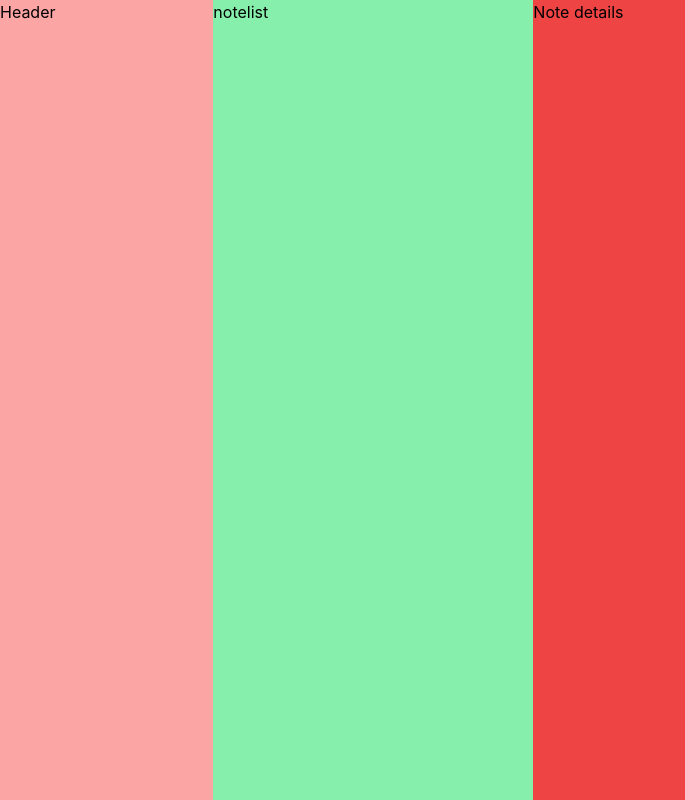
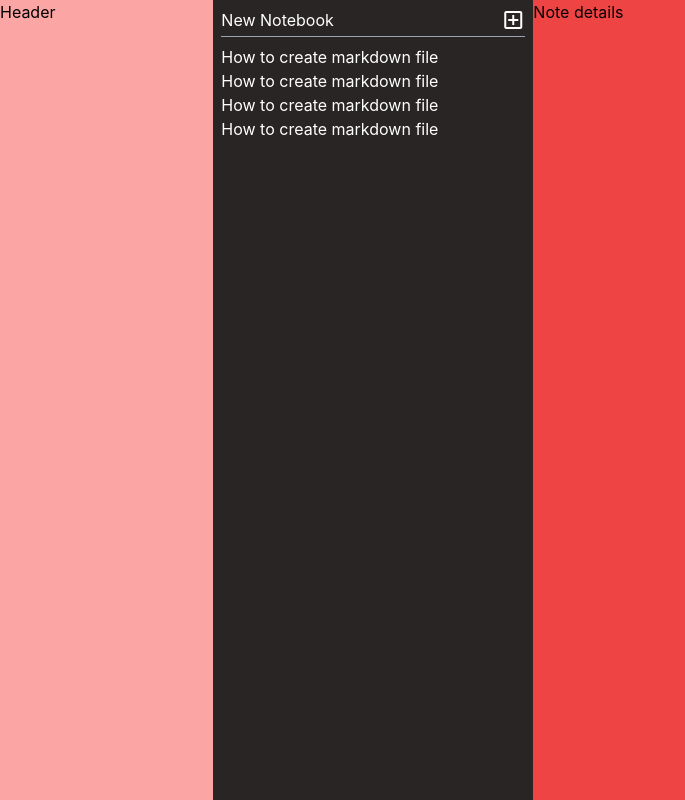
Before and after one commit to daoyzheng/notecraft, a React (Vite) app: page /notebook in a window 1280 px wide. Shown: the whole page, without its empty margins (0-685 px from the left). Built offline with nearby package versions, Linux system fonts and the light colour scheme.

Commit message:
Add material fonts; add create new note button

```diff
--- a/index.html
+++ b/index.html
@@ -5,6 +5,8 @@
     <link rel="icon" type="image/svg+xml" href="/src/favicon.svg" />
     <meta name="viewport" content="width=device-width, initial-scale=1.0" />
     <title>Vite App</title>
+    <link href="https://fonts.googleapis.com/icon?family=Material+Icons+Outlined"
+      rel="stylesheet">
   </head>
   <body>
     <div id="root"></div>
--- a/src/components/notelist/Notelist.tsx
+++ b/src/components/notelist/Notelist.tsx
@@ -1,10 +1,12 @@
 interface Props {
   className: string
+  onCreateNewNote: () => void
 }
 const noteLists = [
   {
     title: 'How to create markdown file',
-    date: '2020-06-14'
+    date: '2020-06-14',
+    body: 'testing note here'
   },
   {
     title: 'How to create markdown file',
@@ -19,10 +21,28 @@ const noteLists = [
     date: '2020-06-14'
   }
 ]
-const Notelist = ({ className } : Props) => {
+const Notelist = ({ className, onCreateNewNote } : Props) => {
+  function handleOnClick () {
+    onCreateNewNote()
+  }
+
   return (
-    <div className={className}>
-      notelist
+    <div className={`px-2 bg-stone-800 text-white ${className}`}>
+      <div className="flex flex row items-center justify-between my-2 border-buttom border-b pb-1 border-gray-400">
+        <div>New Notebook</div>
+        <i className="material-icons-outlined text-md cursor-pointer" onClick={handleOnClick}>add_box</i>
+      </div>
+      <div>
+        {
+          noteLists.map(note =>
+            (
+              <div>
+                {note.title}
+              </div>
+            )
+          )
+        }
+      </div>
     </div>
   )
 }
--- a/src/layouts/HomeLayout.tsx
+++ b/src/layouts/HomeLayout.tsx
@@ -2,7 +2,7 @@ import { Outlet } from "react-router-dom"
 
 const HomeLayout: React.FC = () => {
   return (
-    <div className="bg-yellow-300 grid grid-cols-12 h-screen w-screen">
+    <div className="grid grid-cols-12 h-screen w-screen">
       <header className="bg-red-300 col-span-2">
         Header
       </header>
--- a/src/pages/notebook/Notebook.tsx
+++ b/src/pages/notebook/Notebook.tsx
@@ -1,9 +1,12 @@
 import Notelist from "../../components/notelist/Notelist"
 
 const Notebook = () => {
+  function handleCreateNewNote () {
+    console.log('here')
+  }
   return (
     <div className="grid grid-cols-10 h-full w-full">
-      <Notelist className="col-span-3 bg-green-300"/>
+      <Notelist className="col-span-3" onCreateNewNote={handleCreateNewNote}/>
       <div className="col-span-7 bg-red-500">Note details</div>
     </div>
   )
```
